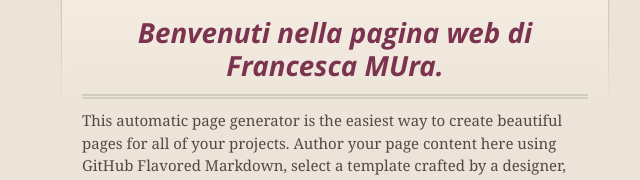
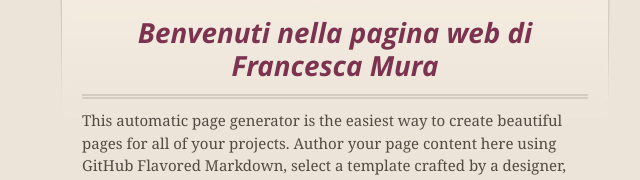
Before and after one commit to Francesca-Mura/Francesca-Mura.github.io, a plain HTML site: page index.html in a window 1280 px wide. Shown: the part 251-431 px from the top of the page, 305-945 px from the left. Drawn offline with nearby package versions, Linux system fonts and the light colour scheme.

Commit message:
Update index.html

```diff
--- a/index.html
+++ b/index.html
@@ -46,7 +46,7 @@
 
       <section id="main_content">
         <h3>
-<a name="Benvenuti nella pagina web di Francesca Mura" class="anchor" href="#Benvenuti nella pagina web di Francesca Mura"><span class="octicon octicon-link"></span></a>Benvenuti nella pagina web di Francesca MUra.</h3>
+<a name="Benvenuti nella pagina web di Francesca Mura" class="anchor" href="#Benvenuti nella pagina web di Francesca Mura"><span class="octicon octicon-link"></span></a>Benvenuti nella pagina web di Francesca Mura</h3>
 
 <p>This automatic page generator is the easiest way to create beautiful pages for all of your projects. Author your page content here using GitHub Flavored Markdown, select a template crafted by a designer, and publish. After your page is generated, you can check out the new branch:</p>
 
```
